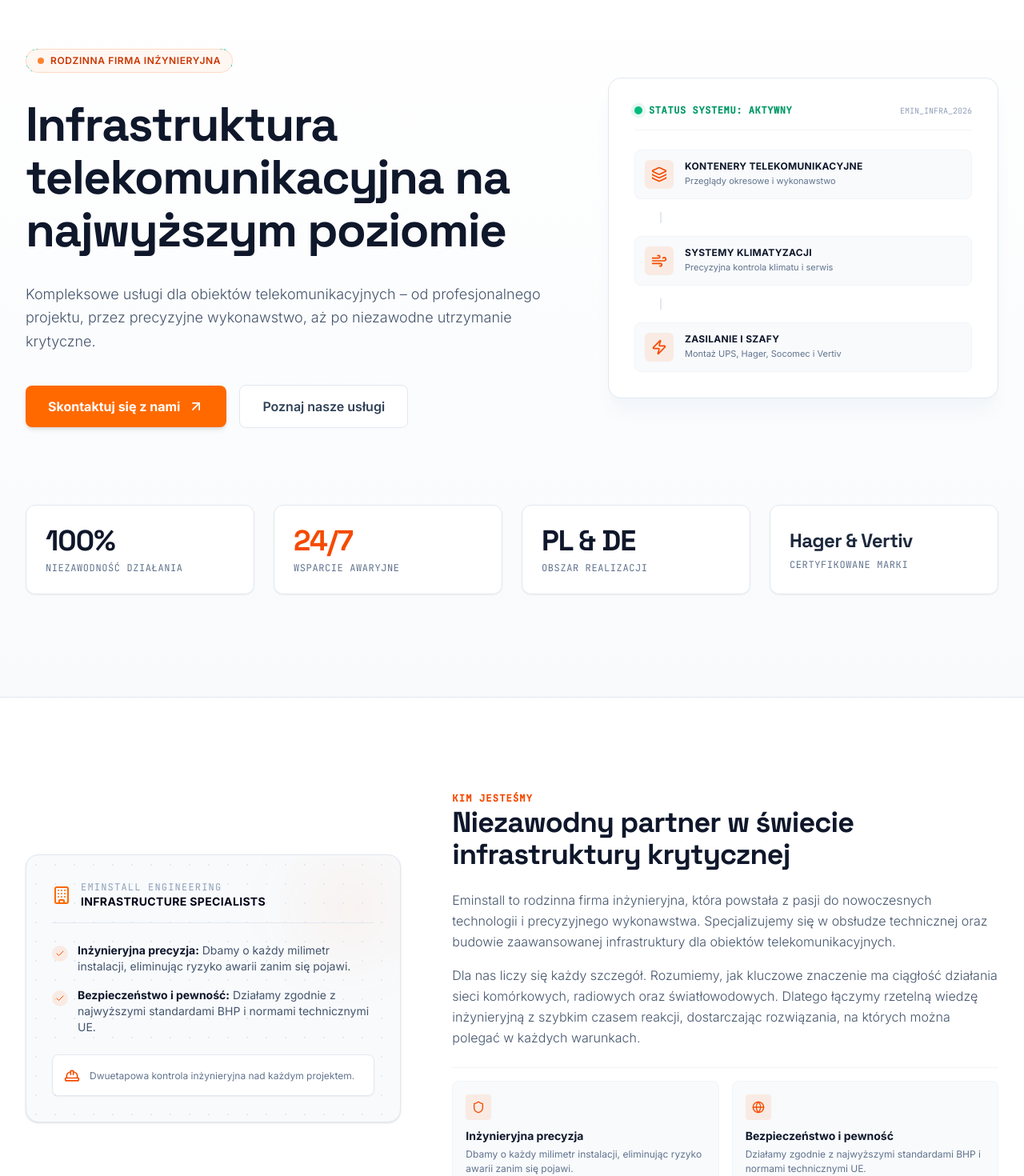
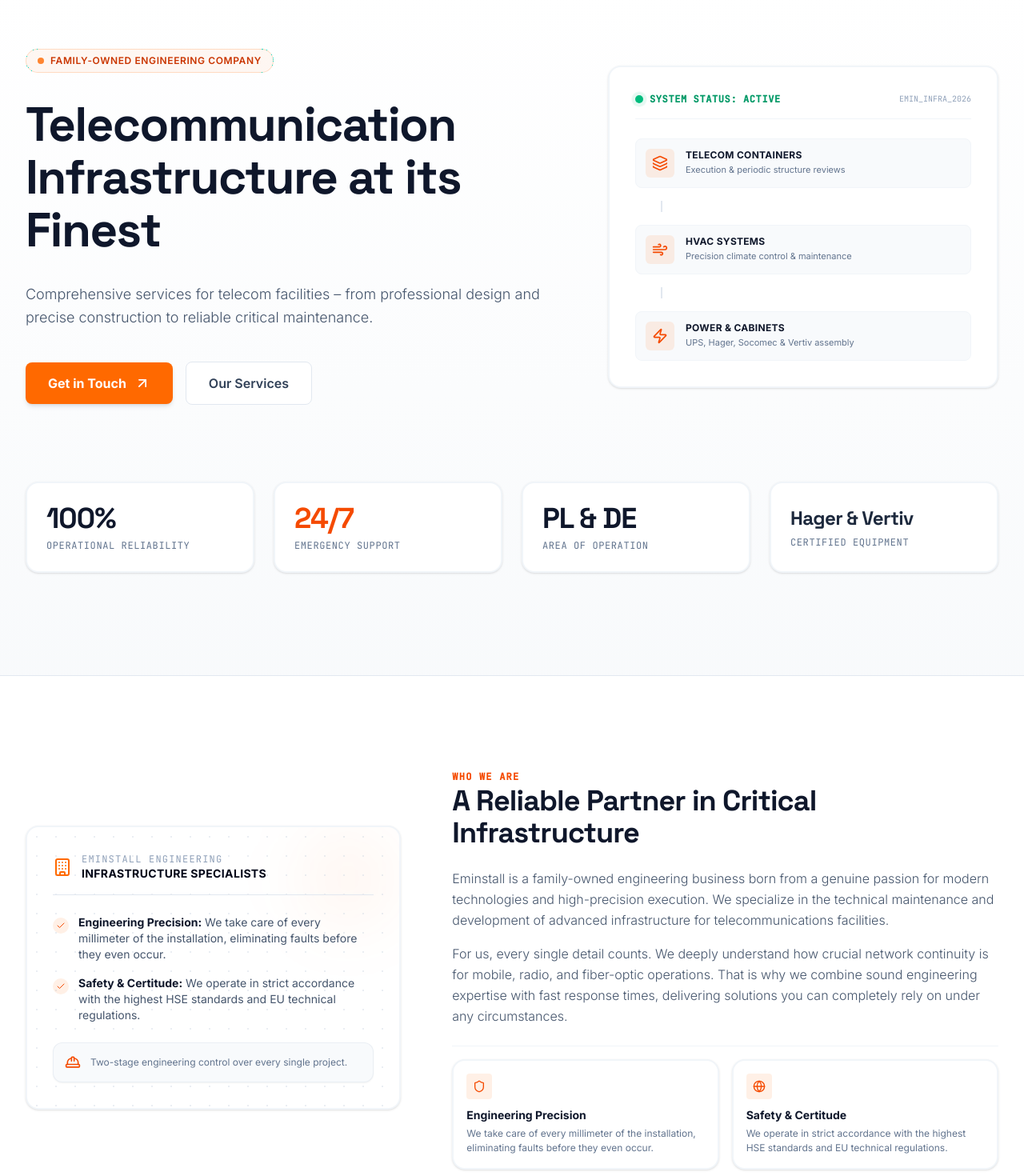
Before and after one commit to wmiga5/Eminstall-website, a React (Vite) app: page / in a window 1280 px wide. Shown: the part 100-1570 px from the top of the page at 80% size. Built offline with nearby package versions, Linux system fonts and the light colour scheme.

Commit message:
feat: auto-detect user language and update hero style
Implement language detection based on browser settings and refine hero visual component styles.

```diff
--- a/src/App.tsx
+++ b/src/App.tsx
@@ -35,7 +35,14 @@ import realization4Img from './Rozdzielnia-Eminstall4.jpg';
 import realization5Img from './Protokol-Eminstall5.png';
 
 export default function App() {
-  const [lang, setLang] = useState<Language>('PL');
+  const [lang, setLang] = useState<Language>(() => {
+    if (typeof window !== 'undefined' && navigator) {
+      const browserLang = (navigator.language || (navigator.languages && navigator.languages[0]) || '').toLowerCase();
+      if (browserLang.startsWith('pl')) return 'PL';
+      if (browserLang.startsWith('de')) return 'DE';
+    }
+    return 'EN';
+  });
   const [isMobileMenuOpen, setIsMobileMenuOpen] = useState(false);
   const [selectedProject, setSelectedProject] = useState<number | null>(null);
   const [visibleCount, setVisibleCount] = useState(4);
@@ -420,7 +427,7 @@ export default function App() {
             >
               <div className="relative mx-auto max-w-[420px] lg:max-w-none">
                 {/* Visual Glass Box */}
-                <div className="relative overflow-hidden rounded-2xl border border-slate-200 bg-white p-6 md:p-8 shadow-xl shadow-slate-100">
+                <div className="relative overflow-hidden rounded-2xl border-2 border-slate-100 bg-white p-6 md:p-8 shadow-sm">
                   {/* Header Info */}
                   <div className="flex items-center justify-between border-b border-slate-100 pb-4 mb-6">
                     <div className="flex items-center space-x-2">
@@ -502,28 +509,28 @@ export default function App() {
           <div className="mt-16 md:mt-24 grid grid-cols-2 lg:grid-cols-4 gap-4 md:gap-6" id="stats-grid">
             <motion.div
               whileHover={{ y: -3 }}
-              className="p-4 md:p-6 rounded-xl bg-white border border-slate-200 shadow-xs text-center lg:text-left"
+              className="p-4 md:p-6 rounded-2xl bg-white border-2 border-slate-100 shadow-sm text-center lg:text-left"
             >
               <span className="block font-display text-3xl md:text-4xl font-bold text-slate-900 tracking-tight">{t.stats.stat1Val}</span>
               <span className="block mt-1.5 font-mono text-xs uppercase tracking-wider text-slate-500">{t.stats.stat1Lbl}</span>
             </motion.div>
             <motion.div
               whileHover={{ y: -3 }}
-              className="p-4 md:p-6 rounded-xl bg-white border border-slate-200 shadow-xs text-center lg:text-left"
+              className="p-4 md:p-6 rounded-2xl bg-white border-2 border-slate-100 shadow-sm text-center lg:text-left"
             >
               <span className="block font-display text-3xl md:text-4xl font-bold text-orange-600 tracking-tight">{t.stats.stat2Val}</span>
               <span className="block mt-1.5 font-mono text-xs uppercase tracking-wider text-slate-500">{t.stats.stat2Lbl}</span>
             </motion.div>
             <motion.div
               whileHover={{ y: -3 }}
-              className="p-4 md:p-6 rounded-xl bg-white border border-slate-200 shadow-xs text-center lg:text-left"
+              className="p-4 md:p-6 rounded-2xl bg-white border-2 border-slate-100 shadow-sm text-center lg:text-left"
             >
               <span className="block font-display text-3xl md:text-4xl font-bold text-slate-900 tracking-tight">{t.stats.stat3Val}</span>
               <span className="block mt-1.5 font-mono text-xs uppercase tracking-wider text-slate-500">{t.stats.stat3Lbl}</span>
             </motion.div>
             <motion.div
               whileHover={{ y: -3 }}
-              className="p-4 md:p-6 rounded-xl bg-white border border-slate-200 shadow-xs text-center lg:text-left"
+              className="p-4 md:p-6 rounded-2xl bg-white border-2 border-slate-100 shadow-sm text-center lg:text-left"
             >
               <span className="block font-display text-xl md:text-2xl font-bold text-slate-800 tracking-tight mt-1 mb-1">{t.stats.stat4Val}</span>
               <span className="block mt-1.5 font-mono text-xs uppercase tracking-wider text-slate-500">{t.stats.stat4Lbl}</span>
@@ -540,7 +547,7 @@ export default function App() {
             <div className="lg:col-span-5 order-2 lg:order-1">
               <div className="relative" id="about-graphic">
                 {/* Structural Graphic Representation */}
-                <div className="relative rounded-2xl border border-slate-200 bg-slate-50 p-8 overflow-hidden shadow-sm">
+                <div className="relative rounded-2xl border-2 border-slate-100 bg-white p-8 overflow-hidden shadow-sm">
                   <div className="absolute top-0 right-0 w-32 h-32 bg-orange-500/5 rounded-full blur-2xl" />
 
                   {/* Decorative blueprint Grid */}
@@ -572,7 +579,7 @@ export default function App() {
                     </div>
 
                     {/* Family credentials badge */}
-                    <div className="mt-6 pt-4 border-t border-slate-200 flex items-center space-x-3 bg-white p-3.5 rounded-lg border border-slate-100 shadow-xs">
+                    <div className="mt-6 flex items-center space-x-3 bg-slate-50 p-3.5 rounded-xl border border-slate-200/60 shadow-xs">
                       <HardHat className="text-orange-600 h-5 w-5 shrink-0" />
                       <span className="text-xs text-slate-500 leading-normal">
                         {lang === 'PL'
@@ -604,7 +611,7 @@ export default function App() {
 
               {/* Core Values Highlight */}
               <div className="grid grid-cols-1 sm:grid-cols-2 gap-4 pt-4 border-t border-slate-100">
-                <div className="p-4 rounded-lg bg-slate-50 border border-slate-100">
+                <div className="p-4 rounded-2xl bg-white border-2 border-slate-100 shadow-sm">
                   <div className="h-8 w-8 rounded bg-orange-500/10 flex items-center justify-center text-orange-600 mb-2.5">
                     <Shield className="h-4 w-4" />
                   </div>
@@ -612,7 +619,7 @@ export default function App() {
                   <p className="text-xs text-slate-500 leading-normal">{t.about.precisionDesc}</p>
                 </div>
 
-                <div className="p-4 rounded-lg bg-slate-50 border border-slate-100">
+                <div className="p-4 rounded-2xl bg-white border-2 border-slate-100 shadow-sm">
                   <div className="h-8 w-8 rounded bg-orange-500/10 flex items-center justify-center text-orange-600 mb-2.5">
                     <Globe className="h-4 w-4" />
                   </div>
@@ -679,7 +686,7 @@ export default function App() {
                       setSelectedProject(project.id);
                     }
                   }}
-                  className="group cursor-pointer overflow-hidden rounded-xl border border-slate-200 bg-white p-2 shadow-xs transition-all hover:border-orange-500 hover:shadow-md focus:outline-hidden focus-visible:ring-2 focus-visible:ring-orange-500"
+                  className="group cursor-pointer overflow-hidden rounded-2xl border-2 border-slate-100 bg-white p-2 md:p-2.5 shadow-sm transition-all hover:border-orange-500 hover:shadow-md focus:outline-hidden focus-visible:ring-2 focus-visible:ring-orange-500"
                   role="button"
                   tabIndex={0}
                   aria-haspopup="dialog"
@@ -806,7 +813,7 @@ export default function App() {
             {/* Service 1: Telecom Containers */}
             <motion.div
               whileHover={{ y: -5 }}
-              className="group relative rounded-xl border border-slate-200 bg-white p-6 md:p-8 transition-all hover:border-orange-500/50 hover:shadow-lg shadow-xs"
+              className="group relative rounded-2xl border-2 border-slate-100 bg-white p-6 md:p-8 transition-all hover:border-orange-500/60 hover:shadow-md shadow-sm"
             >
               <div className="absolute top-0 right-0 w-24 h-24 bg-orange-500/[0.01] rounded-bl-3xl group-hover:bg-orange-500/[0.02] transition-all" />
 
@@ -834,7 +841,7 @@ export default function App() {
             {/* Service 2: Klimatyzacja HVAC */}
             <motion.div
               whileHover={{ y: -5 }}
-              className="group relative rounded-xl border border-slate-200 bg-white p-6 md:p-8 transition-all hover:border-orange-500/50 hover:shadow-lg shadow-xs"
+              className="group relative rounded-2xl border-2 border-slate-100 bg-white p-6 md:p-8 transition-all hover:border-orange-500/60 hover:shadow-md shadow-sm"
             >
               <div className="absolute top-0 right-0 w-24 h-24 bg-orange-500/[0.01] rounded-bl-3xl group-hover:bg-orange-500/[0.02] transition-all" />
 
@@ -862,7 +869,7 @@ export default function App() {
             {/* Service 3: Zasilanie gwarantowane */}
             <motion.div
               whileHover={{ y: -5 }}
-              className="group relative rounded-xl border border-slate-200 bg-white p-6 md:p-8 transition-all hover:border-orange-500/50 hover:shadow-lg shadow-xs"
+              className="group relative rounded-2xl border-2 border-slate-100 bg-white p-6 md:p-8 transition-all hover:border-orange-500/60 hover:shadow-md shadow-sm"
             >
               <div className="absolute top-0 right-0 w-24 h-24 bg-orange-500/[0.01] rounded-bl-3xl group-hover:bg-orange-500/[0.02] transition-all" />
 
@@ -890,7 +897,7 @@ export default function App() {
             {/* Service 4: Szafy elektryczne */}
             <motion.div
               whileHover={{ y: -5 }}
-              className="group relative rounded-xl border border-slate-200 bg-white p-6 md:p-8 transition-all hover:border-orange-500/50 hover:shadow-lg shadow-xs"
+              className="group relative rounded-2xl border-2 border-slate-100 bg-white p-6 md:p-8 transition-all hover:border-orange-500/60 hover:shadow-md shadow-sm"
             >
               <div className="absolute top-0 right-0 w-24 h-24 bg-orange-500/[0.01] rounded-bl-3xl group-hover:bg-orange-500/[0.02] transition-all" />
 
@@ -1055,7 +1062,7 @@ export default function App() {
               <motion.a
                 whileHover={{ scale: 1.01 }}
                 href="tel:696381123"
-                className="flex flex-col justify-between p-6 rounded-2xl border border-slate-200 bg-slate-50 hover:border-orange-500/50 hover:bg-slate-50/80 transition-all group shadow-xs"
+                className="flex flex-col justify-between p-6 rounded-2xl border-2 border-slate-100 bg-white hover:border-orange-500/60 hover:shadow-md transition-all group shadow-sm"
               >
                 <div className="flex h-11 w-11 items-center justify-center rounded-lg bg-orange-500/10 text-orange-600 group-hover:bg-orange-500 group-hover:text-white transition-all mb-4">
                   <Phone className="h-5 w-5" />
@@ -1073,7 +1080,7 @@ export default function App() {
               <motion.a
                 whileHover={{ scale: 1.01 }}
                 href="mailto:biuro@eminstall.pl"
-                className="flex flex-col justify-between p-6 rounded-2xl border border-slate-200 bg-slate-50 hover:border-orange-500/50 hover:bg-slate-50/80 transition-all group shadow-xs"
+                className="flex flex-col justify-between p-6 rounded-2xl border-2 border-slate-100 bg-white hover:border-orange-500/60 hover:shadow-md transition-all group shadow-sm"
               >
                 <div className="flex h-11 w-11 items-center justify-center rounded-lg bg-orange-500/10 text-orange-600 group-hover:bg-orange-500 group-hover:text-white transition-all mb-4">
                   <Mail className="h-5 w-5" />
@@ -1088,7 +1095,7 @@ export default function App() {
               </motion.a>
 
               {/* Channel: Operational Area */}
-              <div className="sm:col-span-2 flex items-start gap-4 p-6 rounded-2xl border border-slate-200 bg-slate-50 shadow-xs">
+              <div className="sm:col-span-2 flex items-start gap-4 p-6 rounded-2xl border-2 border-slate-100 bg-white shadow-sm">
                 <div className="flex h-11 w-11 shrink-0 items-center justify-center rounded-lg bg-orange-500/10 text-orange-600">
                   <Globe className="h-5 w-5" />
                 </div>
@@ -1108,7 +1115,7 @@ export default function App() {
 
             {/* Company Credentials & Trust Panel (5 Cols for excellent weight balance) */}
             <div className="lg:col-span-5" id="company-credentials-card">
-              <div className="h-full p-6 md:p-8 rounded-2xl border border-slate-200 bg-slate-50 flex flex-col justify-between space-y-6 shadow-xs">
+              <div className="h-full p-6 md:p-8 rounded-2xl border-2 border-slate-100 bg-white flex flex-col justify-between space-y-6 shadow-sm">
 
                 <div className="space-y-4">
                   <span className="block text-xs font-mono text-slate-400 uppercase tracking-widest">{t.contact.infoCompanyDetails}</span>
@@ -1118,7 +1125,7 @@ export default function App() {
                   </div>
 
                   {/* Registered Company Details */}
-                  <div className="p-4 rounded-xl bg-white border border-slate-200 space-y-3.5 text-xs text-slate-700 shadow-2xs">
+                  <div className="p-4 rounded-xl bg-slate-50 border border-slate-200/60 space-y-3.5 text-xs text-slate-700 shadow-2xs">
                     <div>
                       <span className="block text-[10px] font-mono uppercase text-slate-400 tracking-wider">
                         {lang === 'PL' ? 'Nazwa pełna' : lang === 'EN' ? 'Full name' : 'Vollständiger Name'}
```
